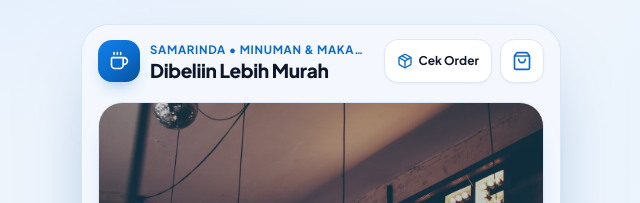
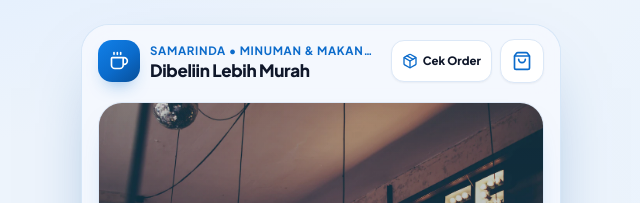
Before and after one commit to richqe6E/Web-Jasa-beli-kopi-murah, a plain HTML site: page index.html in a window 1280 px wide. Shown: the top 203 px of the page, 319-959 px from the left. Drawn offline with Linux system fonts and the light colour scheme; no server answers.

Commit message:
fix: ensure header title and action buttons fit cleanly on narrow screens

```diff
--- a/src/css/app.css
+++ b/src/css/app.css
@@ -265,6 +265,7 @@ a {
   display: flex;
   align-items: center;
   gap: 10px;
+  flex: 1;
   min-width: 0;
 }
 
@@ -286,7 +287,7 @@ a {
 }
 
 .header-title {
-  font-size: 19px;
+  font-size: 17px;
   font-weight: 800;
   letter-spacing: -0.02em;
   line-height: 1.2;
@@ -2918,15 +2919,16 @@ body.modal-open {
 .track-btn {
   display: inline-flex;
   align-items: center;
-  gap: 6px;
-  height: 44px;
-  padding: 0 12px;
+  gap: 5px;
+  height: 42px;
+  padding: 0 10px;
   border: 1px solid var(--border);
-  border-radius: 14px;
+  border-radius: 13px;
   background: var(--surface);
   color: var(--ink);
-  font-size: 12px;
-  font-weight: 700;
+  font-size: 11.5px;
+  font-weight: 800;
+  white-space: nowrap;
   box-shadow: var(--shadow-xs);
   transition: transform 0.15s var(--ease), border-color 0.2s var(--ease);
 }
```
